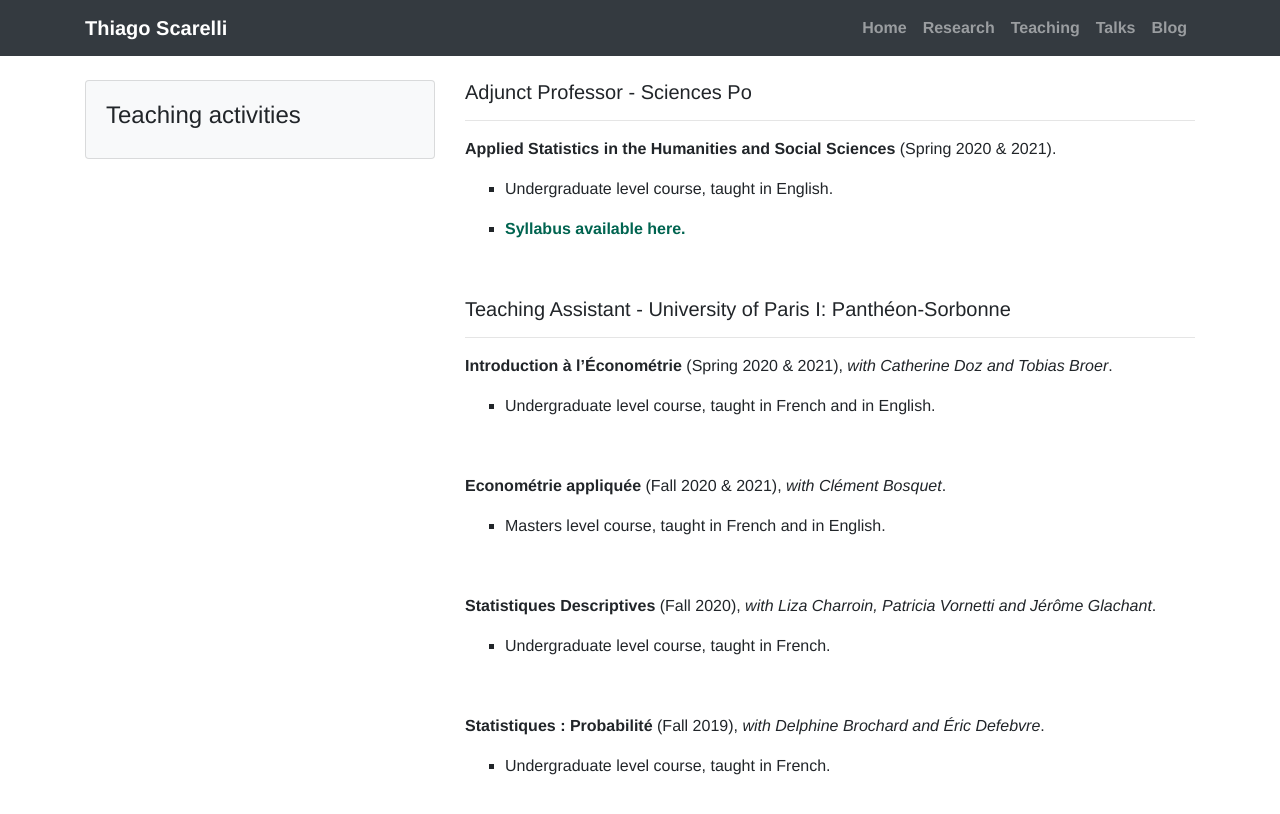
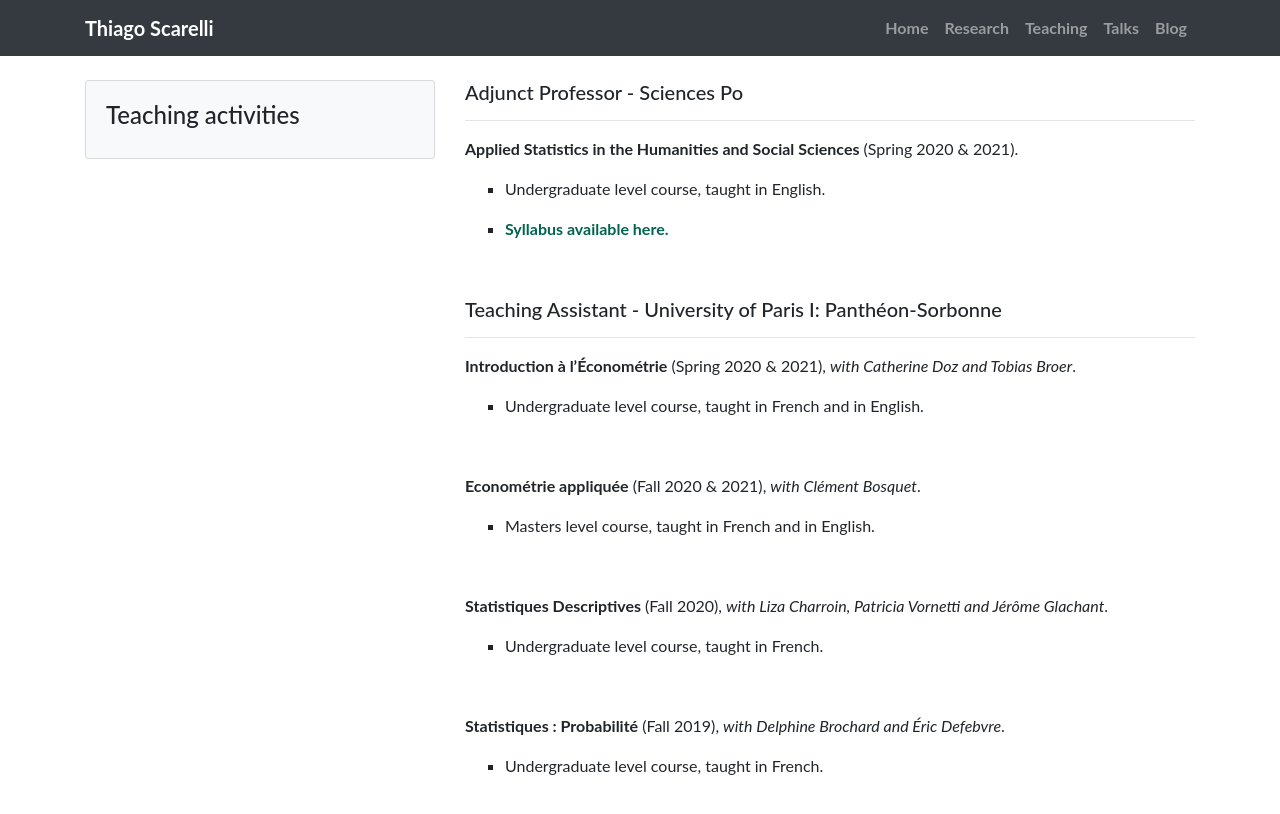
Before and after one commit to thiagoscarelli/thiagoscarelli.github.io, a Jekyll site: the page built from _pages/teaching.md, in a window 1280 px wide. Shown: the top 814 px of the page. Built offline with Jekyll 4.4.1, drawn with Linux system fonts in a browser that asks for light colours.

Commit message:
Update _variables.scss

```diff
--- a/theme/_sass/bootstrap/_variables.scss
+++ b/theme/_sass/bootstrap/_variables.scss
@@ -278,7 +278,7 @@
 // Font, line-height, and color for body text, headings, and more.
 
 // stylelint-disable value-keyword-case
-$font-family-sans-serif:      Barlow, "Helvetica Neue", Arial, sans-serif, "Apple Color Emoji", "Segoe UI Emoji", "Segoe UI Symbol", "Noto Color Emoji" !default;
+$font-family-sans-serif:      Lato, "Helvetica Neue", Arial, sans-serif, "Apple Color Emoji", "Segoe UI Emoji", "Segoe UI Symbol", "Noto Color Emoji" !default;
 $font-family-monospace:       Consolas, "Courier New", monospace !default;
 $font-family-base:            $font-family-sans-serif !default;
 // stylelint-enable value-keyword-case
```
